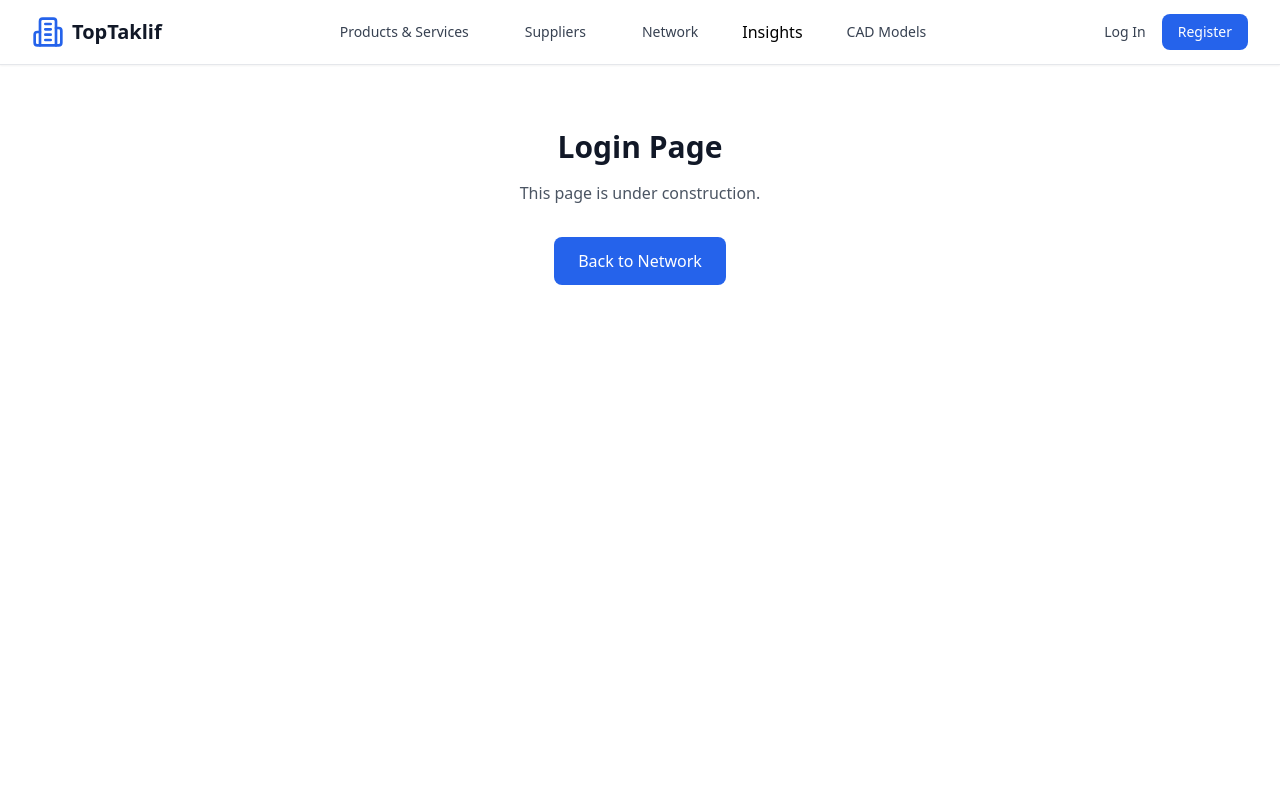
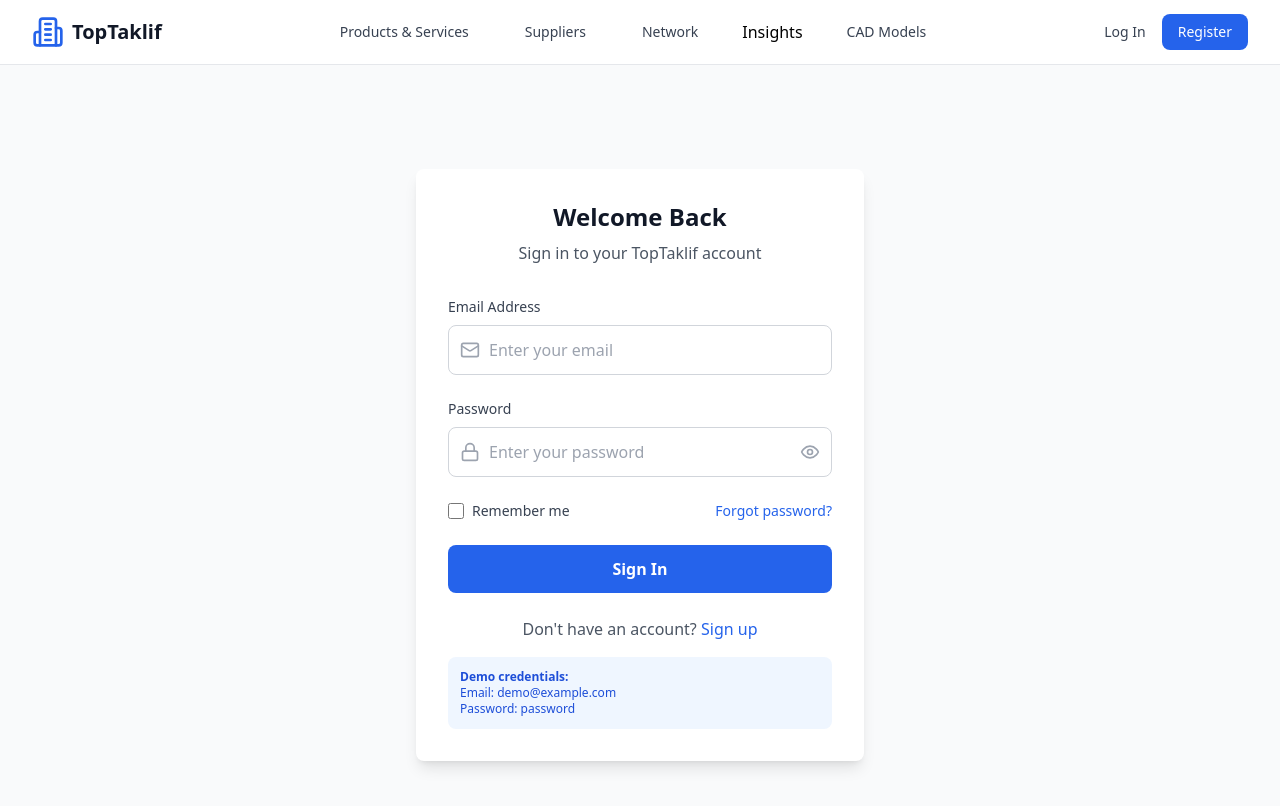
Before and after one commit to Latifkhonov/NewProject, a React (Vite) app: page / in a window 1280 px wide. Both pictures are taken after a click on the button "Log In". Shown: the top 806 px of the page. Built offline with nearby package versions, Linux system fonts and the light colour scheme.

Commit message:
Fix Login and Register Page Rendering

```diff
--- a/src/App.tsx
+++ b/src/App.tsx
@@ -998,12 +998,36 @@
       {currentView === 'home' && renderHomePage()}
       {currentView === 'search-results' && renderSearchResults()}
 
+      {/* Authentication Pages */}
+      {currentView === 'login' && (
+        <div className="min-h-screen bg-gray-50 flex items-center justify-center py-12 px-4 sm:px-6 lg:px-8">
+          <LoginForm
+            onSuccess={handleLoginSuccess}
+            onSwitchToRegister={() => handleNavigation('registration')}
+          />
+        </div>
+      )}
+
+      {currentView === 'registration' && (
+        <div className="min-h-screen bg-gray-50 flex items-center justify-center py-12 px-4 sm:px-6 lg:px-8">
+          <RegisterForm
+            onSuccess={handleRegisterSuccess}
+            onSwitchToLogin={() => handleNavigation('login')}
+          />
+        </div>
+      )}
+
       {/* Modals */}
       {showDemo && renderDemo()}
       {showRFQForm && renderRFQForm()}
       {showContactForm && renderContactForm()}
+      {showLanguageSelector && renderLanguageSelector()}
+
       {/* Simple placeholder views for other pages */}
-      {currentView !== 'home' && currentView !== 'search-results' && (
+      {currentView !== 'home' &&
+       currentView !== 'search-results' &&
+       currentView !== 'login' &&
+       currentView !== 'registration' && (
         <div className="max-w-7xl mx-auto px-4 sm:px-6 lg:px-8 py-16 text-center">
           <h1 className="text-3xl font-bold text-gray-900 mb-4">
             {currentView.charAt(0).toUpperCase() + currentView.slice(1).replace('-', ' ')} Page
```
